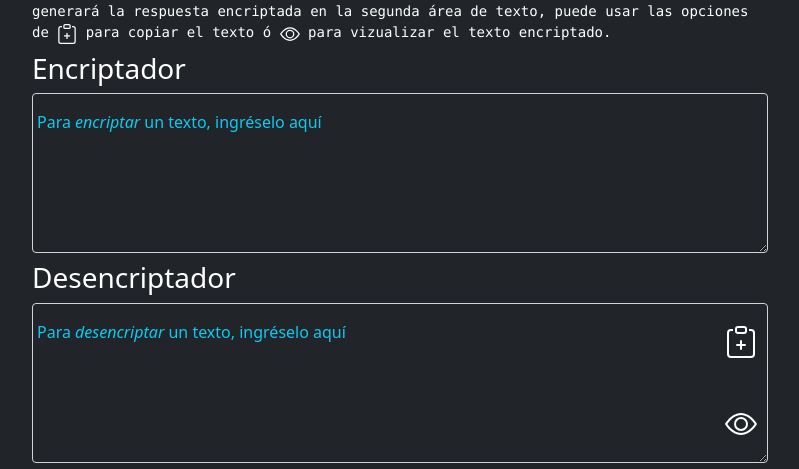
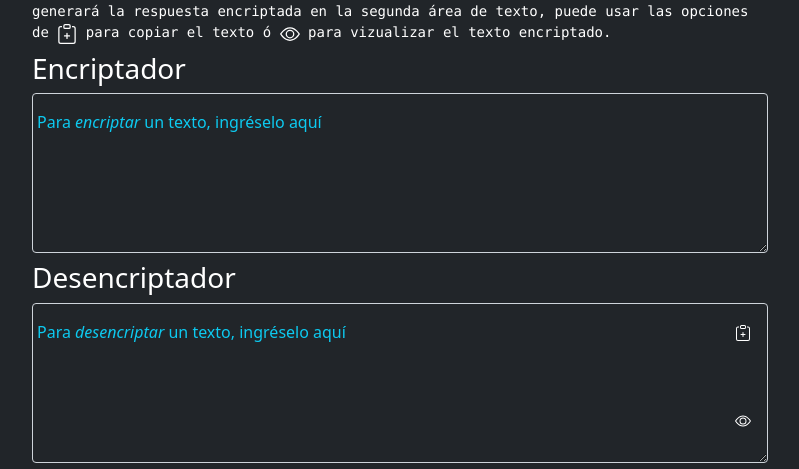
Before and after one commit to camilomeneses/Challenge-Oracle-ONE, a plain HTML site: page index.html in a window 1280 px wide. Shown: the part 90-559 px from the top of the page, without its empty margins (240-1039 px from the left). Drawn offline with nearby package versions, Linux system fonts and the light colour scheme.

Commit message:
buttons fix implemented

```diff
--- a/index.html
+++ b/index.html
@@ -54,11 +54,11 @@
             >
 
             <button
+              style="width: 32px;height: 32px;"
               type="button"
               id="btnCopy"
               class="floating-right-button button-copy"
               title="Copiar al Portapales">
-              <img src="images/clipboard-plus.svg" alt="add icon" />
             </button>
 
             <button
@@ -66,7 +66,6 @@
               id="btnDecrypt"
               class="floating-right-button button-eye"
               title="Desencriptar Contenido">
-              <img src="images/eye.svg" alt="eye icon" />
             </button>
           </div>
         </div>
--- a/styles.css
+++ b/styles.css
@@ -17,10 +17,20 @@ button {
 
 .button-copy {
   top: 20px;
+  width: 32px;
+  height: 32px;
+  line-height: 32px;
+  background-repeat: no-repeat;
+  background-image:url(images/clipboard-plus.svg)
 }
 
 .button-eye {
   bottom: 20px;
+  width: 32px;
+  height: 32px;
+  line-height: 32px;
+  background-repeat: no-repeat;
+  background-image:url(images/eye.svg)
 }
 
 code > img {
```
